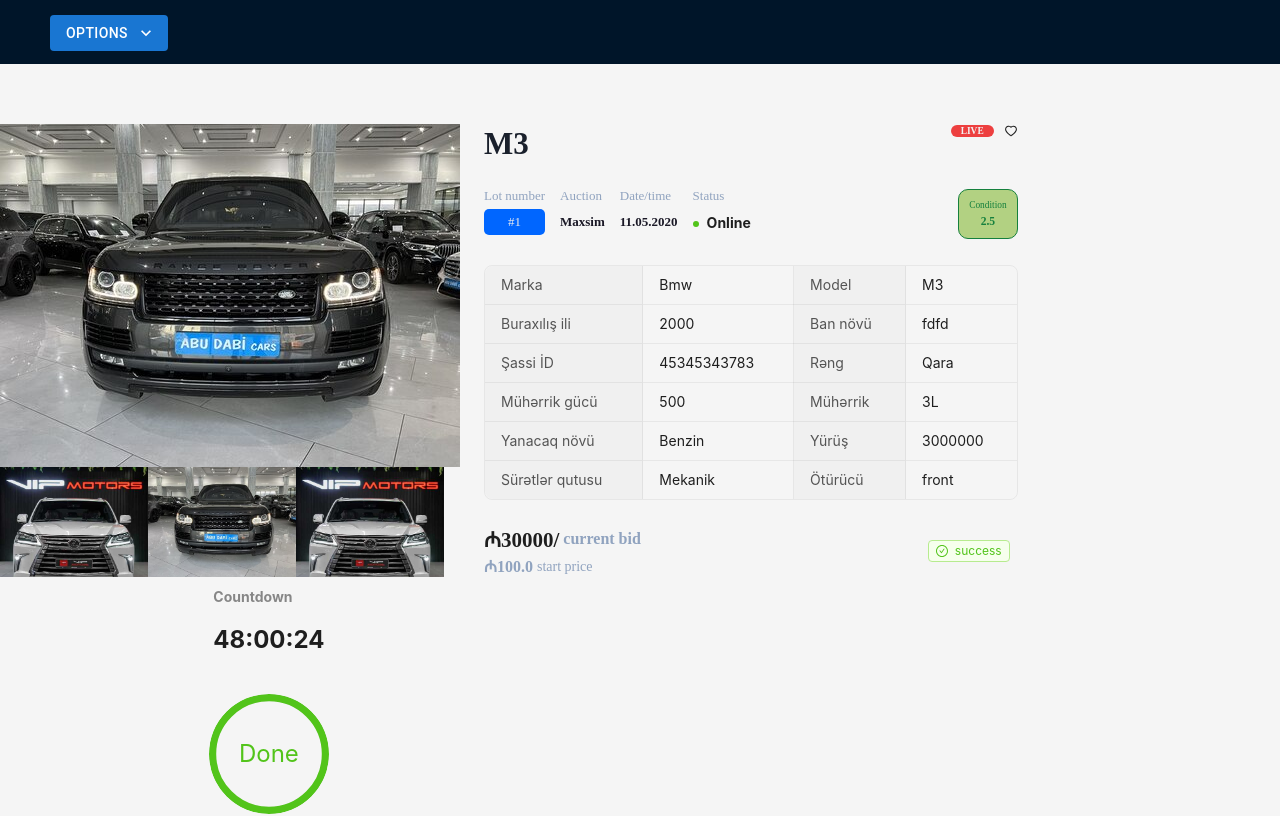
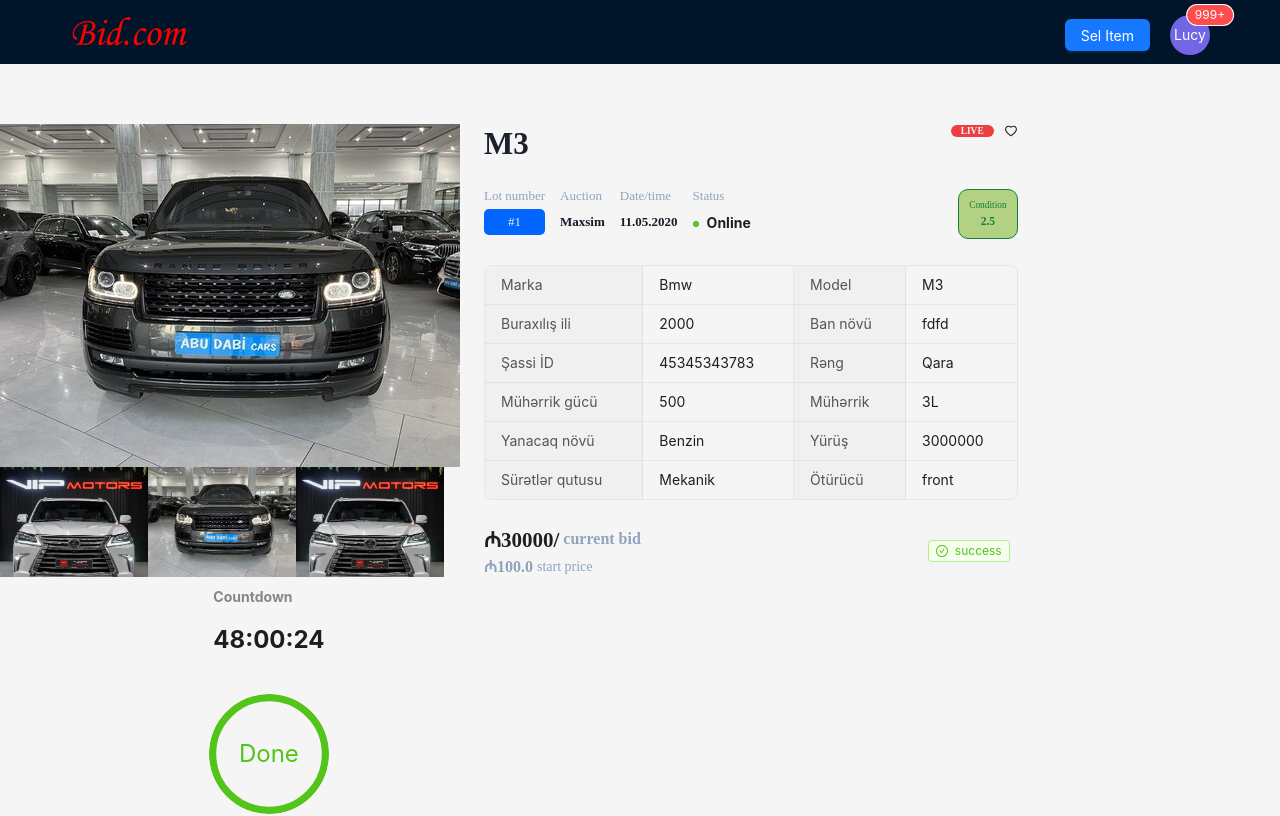
Before and after one commit to nortaip/bidweb-react, a React (Create React App) app: page /auction-live/1 in a window 1280 px wide. Shown: the top 816 px of the page. Built offline with nearby package versions, Linux system fonts and the light colour scheme.

Commit message:
16.01.2023

```diff
--- a/src/components/Navbar.js
+++ b/src/components/Navbar.js
@@ -1,109 +1,52 @@
-import * as React from 'react';
-import { styled, alpha } from '@mui/material/styles';
-import Button from '@mui/material/Button';
-import Menu from '@mui/material/Menu';
-import MenuItem from '@mui/material/MenuItem';
-import EditIcon from '@mui/icons-material/Edit';
-import Divider from '@mui/material/Divider';
-import ArchiveIcon from '@mui/icons-material/Archive';
-import FileCopyIcon from '@mui/icons-material/FileCopy';
-import MoreHorizIcon from '@mui/icons-material/MoreHoriz';
-import KeyboardArrowDownIcon from '@mui/icons-material/KeyboardArrowDown';
-import { Link } from 'react-router-dom';
-import Home from '../pages/main';
+import { Avatar, Badge, Button, Dropdown } from 'antd';
+import Logo from '../imgs/logo.png'
+const App = () => {
+  const items = [
+    {
+      label:'1st menu item',
+      key: '0',
+    },
+    {
+      label: '2nd menu item',
+      key: '1',
+    },
+    {
+      type: 'divider',
+    },
+    {
+      label: '3rd menu item',
+      key: '3',
+    },
+  ];
+  return (
+    <>
+      <div className='navbar'>
+        <img src={Logo} alt='Logo' />
+        <div className='nav-prof'>
+          <Button type="primary">Sel Item</Button>
+          <Dropdown
+            menu={{
+              items,
+            }}
+            trigger={['click']}
+          >
+            <Badge count={1000} overflowCount={999} size='default'>
+              <Avatar
+                style={{
+                  backgroundColor: '#7265e6',
+                  verticalAlign: 'middle',
+                }}
+                size="large"
+                gap={3}
+              >
+                Lucy
+              </Avatar>
+            </Badge>
 
-const StyledMenu = styled((props) => (
-  <Menu
-    elevation={0}
-    anchorOrigin={{
-      vertical: 'bottom',
-      horizontal: 'right',
-    }}
-    transformOrigin={{
-      vertical: 'top',
-      horizontal: 'right',
-    }}
-    {...props}
-  />
-))(({ theme }) => ({
-  '& .MuiPaper-root': {
-    borderRadius: 6,
-    marginTop: theme.spacing(1),
-    minWidth: 180,
-    color:
-      theme.palette.mode === 'light' ? 'rgb(55, 65, 81)' : theme.palette.grey[300],
-    boxShadow:
-      'rgb(255, 255, 255) 0px 0px 0px 0px, rgba(0, 0, 0, 0.05) 0px 0px 0px 1px, rgba(0, 0, 0, 0.1) 0px 10px 15px -3px, rgba(0, 0, 0, 0.05) 0px 4px 6px -2px',
-    '& .MuiMenu-list': {
-      padding: '4px 0',
-    },
-    '& .MuiMenuItem-root': {
-      '& .MuiSvgIcon-root': {
-        fontSize: 18,
-        color: theme.palette.text.secondary,
-        marginRight: theme.spacing(1.5),
-      },
-      '&:active': {
-        backgroundColor: alpha(
-          theme.palette.primary.main,
-          theme.palette.action.selectedOpacity,
-        ),
-      },
-    },
-  },
-}));
-
-export default function CustomizedMenus() {
-  const [anchorEl, setAnchorEl] = React.useState(null);
-  const open = Boolean(anchorEl);
-  const handleClick = (event) => {
-    setAnchorEl(event.currentTarget);
-  };
-  const handleClose = () => {
-    setAnchorEl(null);
-  };
-
-  return (
-    <div>
-      <Button
-        id="demo-customized-button"
-        aria-controls={open ? 'demo-customized-menu' : undefined}
-        aria-haspopup="true"
-        aria-expanded={open ? 'true' : undefined}
-        variant="contained"
-        disableElevation
-        onClick={handleClick}
-        endIcon={<KeyboardArrowDownIcon />}
-      >
-        Options
-      </Button>
-      <StyledMenu
-        id="demo-customized-menu"
-        MenuListProps={{
-          'aria-labelledby': 'demo-customized-button',
-        }}
-        anchorEl={anchorEl}
-        open={open}
-        onClose={handleClose}
-      >
-        <Link to={'/'} ><MenuItem disableRipple>
-          <EditIcon />
-          Back Home
-        </MenuItem> </Link>
-        <MenuItem onClick={handleClose} disableRipple>
-          <FileCopyIcon />
-          Duplicate
-        </MenuItem>
-        <Divider sx={{ my: 0.5 }} />
-        <MenuItem onClick={handleClose} disableRipple>
-          <ArchiveIcon />
-          Archive
-        </MenuItem>
-        <MenuItem onClick={handleClose} disableRipple>
-          <MoreHorizIcon />
-          More
-        </MenuItem>
-      </StyledMenu>
-    </div>
+          </Dropdown>
+        </div>
+      </div>
+    </>
   );
-}
+};
+export default App;
--- a/src/index.css
+++ b/src/index.css
@@ -74,6 +74,25 @@
 }
 
 .nav-left {
+  display: flex;
+  flex-direction: row;
+  justify-content: flex-end;
+  align-items: center;
+  padding: 0px;
+  gap: 20px;
+}
+
+.navbar {
+  display: flex;
+  flex-direction: row;
+  justify-content: space-between;
+  align-items: center;
+  padding: 0 20px 0 20px;
+  gap: 253px;
+  margin-top: 15px;
+}
+
+.nav-prof {
   display: flex;
   flex-direction: row;
   justify-content: flex-end;
```
